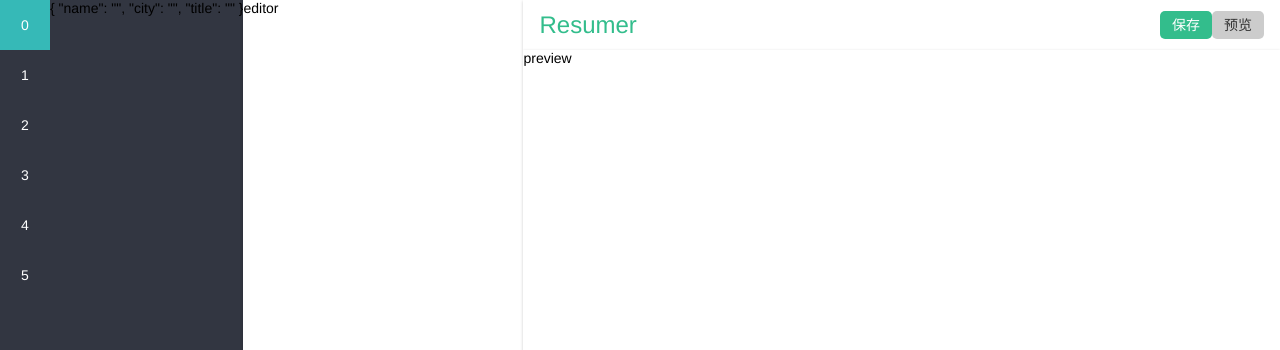
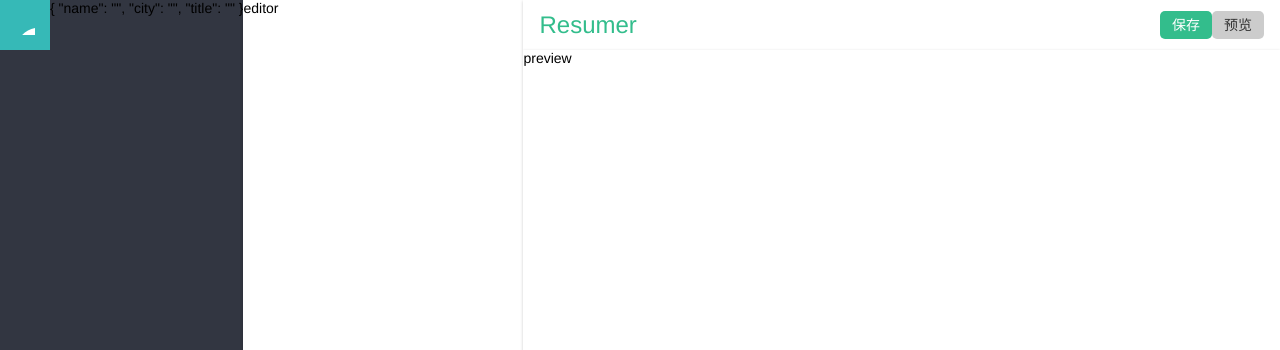
Before and after one commit to huhuayuan/-vue-resumer, a Vue app: page / in a window 1280 px wide. Shown: the top 350 px of the page. Built offline with nearby package versions, Linux system fonts and the light colour scheme.

Commit message:
use svg icon

```diff
--- a/src/App.vue
+++ b/src/App.vue
@@ -33,7 +33,7 @@
 }
 </script>
 
-<style>
+<style lang="scss">
   #app {
     height: 100vh;
     display: flex;
@@ -67,5 +67,10 @@
     flex: 1;
     background: #777;
   }
+  svg.icon {
+    width: 20px;
+    height: 20px;
+    fill: currentColor;
+  }
 
 </style>
--- a/src/components/Leftbar.vue
+++ b/src/components/Leftbar.vue
@@ -2,7 +2,11 @@
   <div id="leftbar">
     <nav>
       <ol>
-        <li v-for="(item,index) in resume.config" :class="{active: item.field === selected}" @click="selected = item.field">{{index}}</li>
+        <li v-for="(item,index) in resume.config" :class="{active: item.field === selected}" @click="selected = item.field">
+          <svg class="icon">
+            <use :xlink:href="`#icon-${item.icon}`"></use>
+          </svg>
+        </li>
       </ol>
     </nav>
     <ol class="panels">
```
